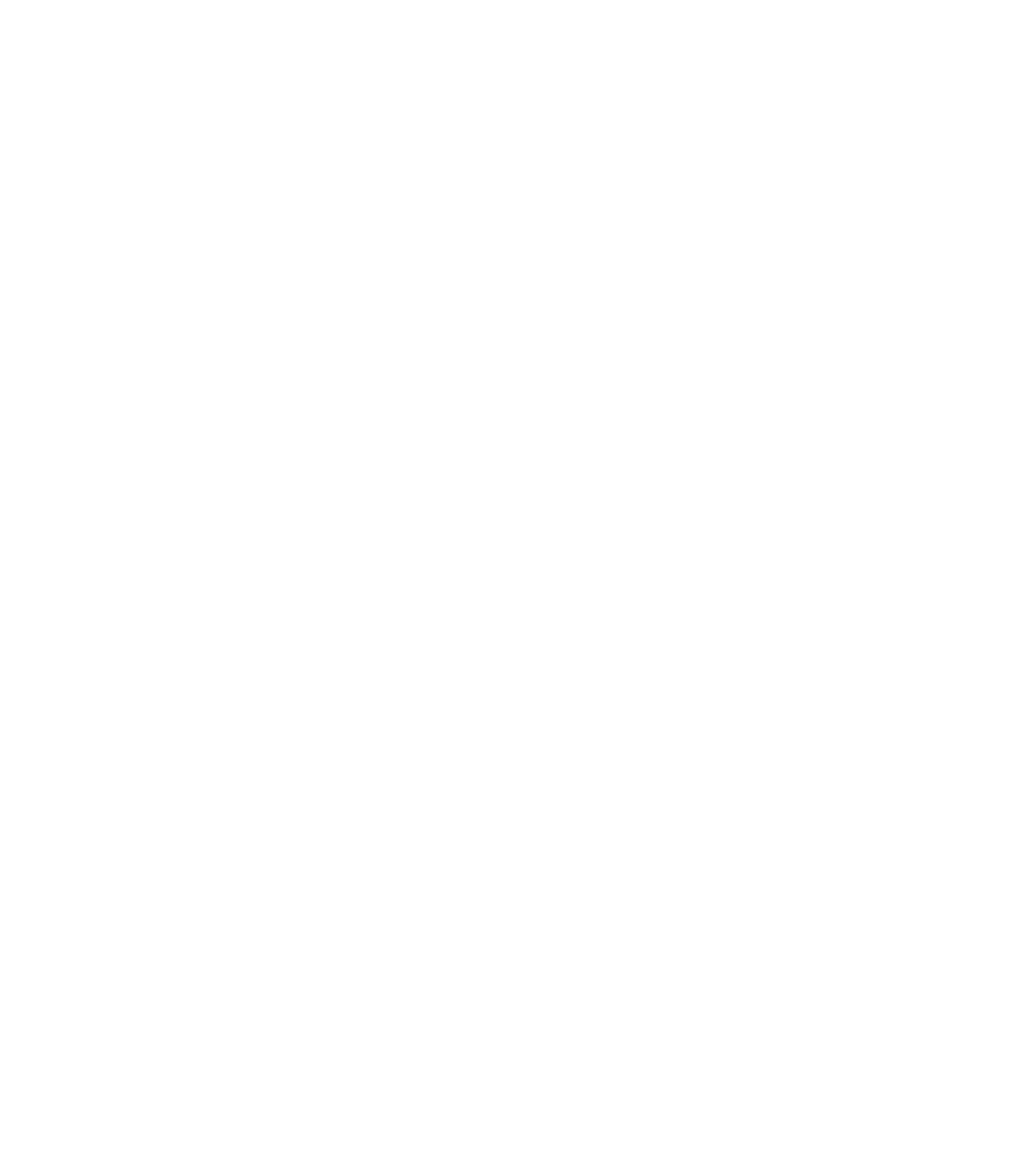
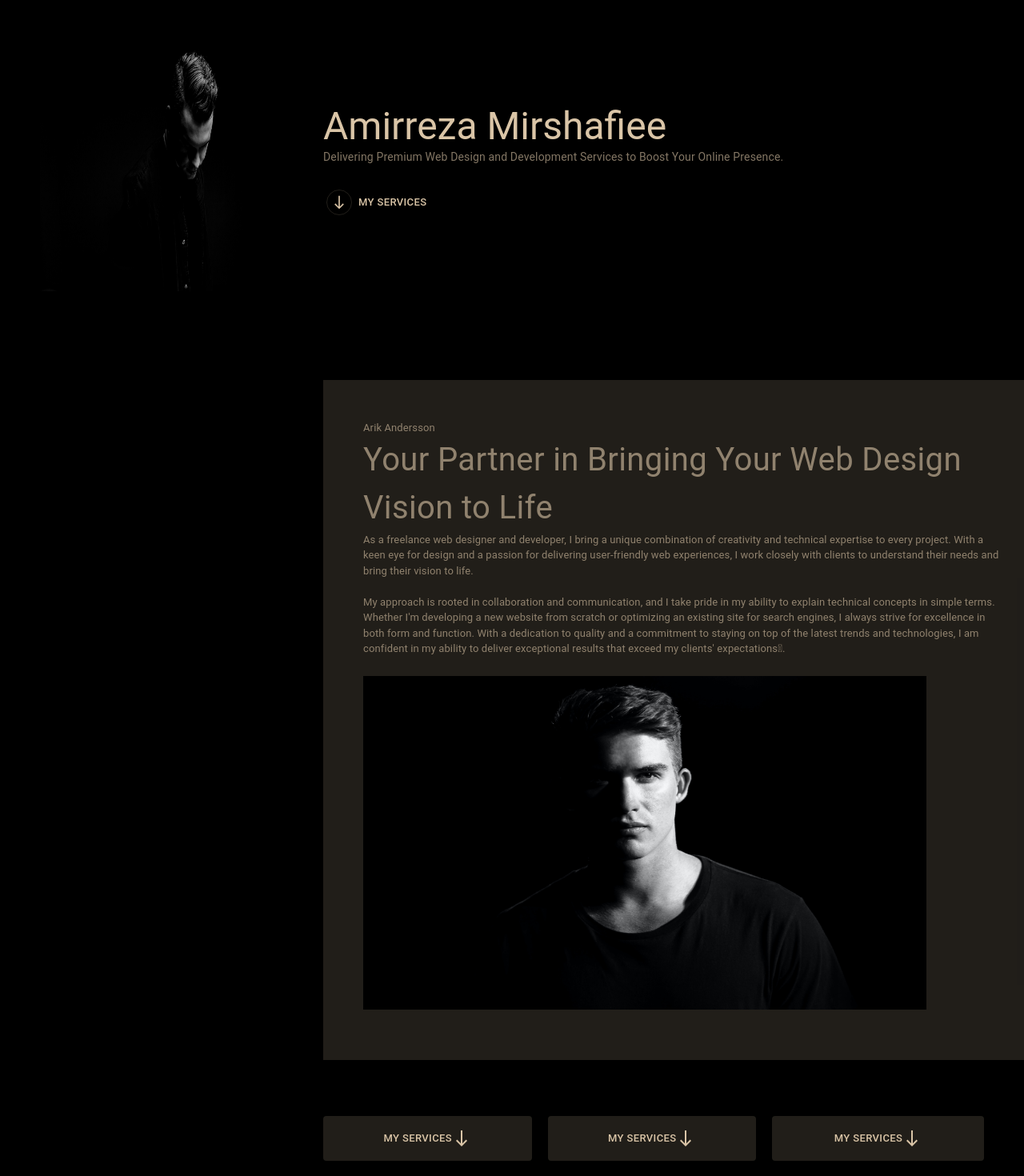
Before and after one commit to Sajjadmoghadam/portfolio, a React (Create React App) app: page /about in a window 1280 px wide. Shown: the part 40-1510 px from the top of the page at 80% size. Before the commit the page ends 800 px from the top, so only its background shows below. Built offline with nearby package versions, Linux system fonts and the light colour scheme.

Commit message:
about update

```diff
--- a/src/pages/About/index.jsx
+++ b/src/pages/About/index.jsx
@@ -1,9 +1,166 @@
-import React from 'react'
+import { Box, Button, Stack, Typography } from "@mui/material";
+import React from "react";
+import SouthIcon from "@mui/icons-material/South";
 
 export default function About() {
   return (
     <>
-
+      <Stack
+        sx={{
+          width: "100%",
+          height: "2769px",
+          backgroundColor: "#000000	",
+          flexDirection: "column",
+          overflow: "hidden",
+        }}
+      >
+        <Stack
+          mx="auto"
+          sx={{
+            flexDirection: "row",
+            padding: "50px",
+            alignContent: "center",
+            alignItems: "center",
+            justifyContent: "space-around",
+          }}
+        >
+          <Box sx={{ width: "40%", height: "590px" }}>
+            <img width="100%" height="60%" src="assets/aboutimg1.jfif" />
+          </Box>
+          <Box sx={{ width: "70%", height: "350px" }}>
+            <Typography variant="h3" color="#DAC5A7">
+              Amirreza Mirshafiee
+            </Typography>
+            <Typography variant="body2" color="#DAC5A799">
+              Delivering Premium Web Design and Development Services to Boost
+              Your Online Presence.
+            </Typography>
+            <Button
+              sx={{ color: "#DAC5A7", fontSize: "13px", marginTop: "25px" }}
+              startIcon={
+                <SouthIcon
+                  fontSize="small"
+                  sx={{
+                    color: "#DAC5A7",
+                    borderRadius: "50%",
+                    border: "1px solid #DAC5A726",
+                    padding: "5px",
+                  }}
+                />
+              }
+            >
+              My Services
+            </Button>
+            <Stack
+              mt={25}
+              sx={{
+                height: "750px",
+                width: "800px",
+                backgroundColor: "#DAC5A726",
+                padding: "50px ",
+              }}
+            >
+              <Stack flexDirection="column">
+                {" "}
+                <Box>
+                  <Typography color="#DAC5A799" fontSize="13px">
+                    Arik Andersson
+                  </Typography>
+                  <Typography color="#DAC5A799" fontSize="40px">
+                    Your Partner in Bringing Your Web Design Vision to Life
+                  </Typography>
+                  <Typography color="#DAC5A799" fontSize="13px">
+                    As a freelance web designer and developer, I bring a unique
+                    combination of creativity and technical expertise to every
+                    project. With a keen eye for design and a passion for
+                    delivering user-friendly web experiences, I work closely
+                    with clients to understand their needs and bring their
+                    vision to life.
+                    <br />
+                    <br /> My approach is rooted in collaboration and
+                    communication, and I take pride in my ability to explain
+                    technical concepts in simple terms. Whether I'm developing a
+                    new website from scratch or optimizing an existing site for
+                    search engines, I always strive for excellence in both form
+                    and function. With a dedication to quality and a commitment
+                    to staying on top of the latest trends and technologies, I
+                    am confident in my ability to deliver exceptional results
+                    that exceed my clients' expectations.ّ
+                  </Typography>
+                  <Box mt={3} sx={{ width: "704px", height: "417px" }}>
+                    <img
+                      width="100%"
+                      height="100%"
+                      src="assets/aboutimg2.jfif"
+                    />
+                  </Box>
+                </Box>
+              </Stack>
+            </Stack>
+            <Stack mt={5} width="100%">
+              <Box gap="20px" sx={{ display: "flex", flexDirection: "row" ,}}>
+                <Button
+                  sx={{
+                    color: "#DAC5A7",
+                    fontSize: "13px",
+                    marginTop: "30px",
+                    backgroundColor: "#DAC5A726",
+                    padding: "10px 25px",
+                    width: "285px",
+                    height: "56px",
+                  }}
+                >
+                  My Services
+                  <SouthIcon
+                    fontSize="medium"
+                    sx={{
+                      color: "#DAC5A7",
+                    }}
+                  />
+                </Button>
+                <Button
+                  sx={{
+                    color: "#DAC5A7",
+                    fontSize: "13px",
+                    marginTop: "30px",
+                    backgroundColor: "#DAC5A726",
+                    padding: "10px 25px",
+                    width: "285px",
+                    height: "56px",
+                  }}
+                >
+                  My Services
+                  <SouthIcon
+                    fontSize="medium"
+                    sx={{
+                      color: "#DAC5A7",
+                    }}
+                  />
+                </Button>{" "}
+                <Button
+                  sx={{
+                    color: "#DAC5A7",
+                    fontSize: "13px",
+                    marginTop: "30px",
+                    backgroundColor: "#DAC5A726",
+                    padding: "10px 25px",
+                    width: "290px",
+                    height: "56px",
+                  }}
+                >
+                  My Services
+                  <SouthIcon
+                    fontSize="medium"
+                    sx={{
+                      color: "#DAC5A7",
+                    }}
+                  />
+                </Button>
+              </Box>
+            </Stack>
+          </Box>
+        </Stack>
+      </Stack>
     </>
-  )
+  );
 }
```
Also changed, not shown: public/assets/aboutimg1.jfif (added), public/assets/aboutimg2.jfif (added).
